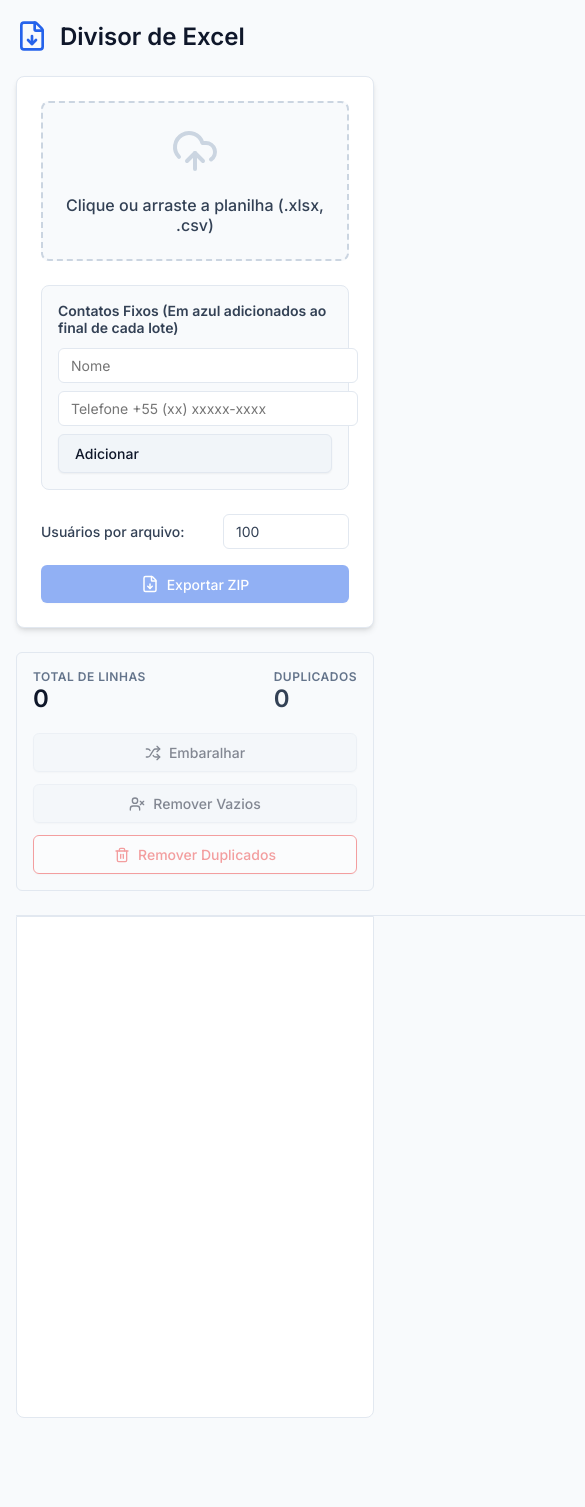
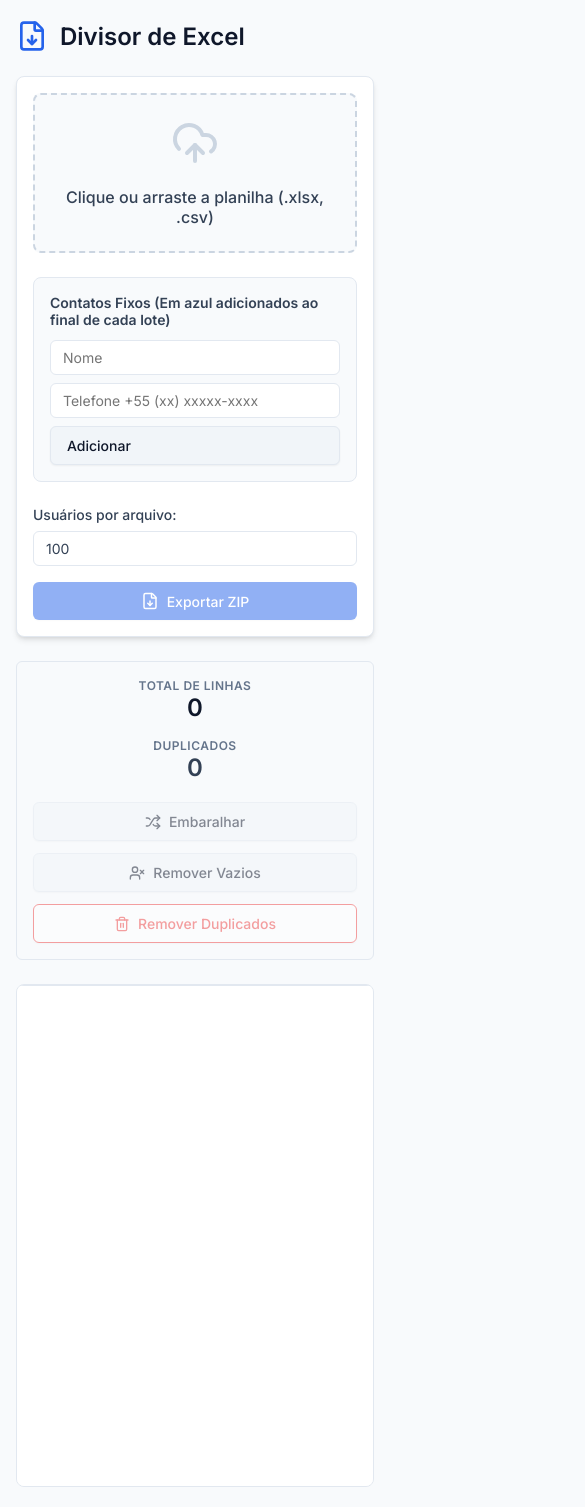
Before and after one commit to caon-guilherme/excel-splitter, a React (Vite) app in the folder Excel Splitter/: page / in a window 390 px wide. Shown: the top 1507 px of the page, 585 px wide, since content can reach past the window. Before the commit the page ends 1438 px from the top, so only its background shows below. Built offline with nearby package versions, Linux system fonts and the light colour scheme.

Commit message:
suporte mobile v2

```diff
--- a/Excel Splitter/src/App.tsx
+++ b/Excel Splitter/src/App.tsx
@@ -457,7 +457,7 @@ export default function App() {
             {controlRows.length > 0 && (
               <div style={{ display: 'flex', flexDirection: 'column', gap: 8 }}>
                 {controlRows.map((row, i) => (
-                  <div key={i} style={{ display: 'flex', justifyContent: 'space-between', alignItems: 'center', background: '#fff', padding: '8px 12px', borderRadius: 4, border: '1px solid var(--border)' }}>
+                  <div key={i} className="added-contact-row">
                     <span style={{ fontSize: 13, fontWeight: 500 }}>{row.name || '-'} <span style={{ color: 'var(--text-light)', marginLeft: 8 }}>{row.phone || '-'}</span></span>
                     <button
                       style={{ background: 'none', border: 'none', color: 'var(--danger)', cursor: 'pointer', display: 'flex', alignItems: 'center' }}
@@ -516,7 +516,7 @@ export default function App() {
           </div>
         </div>
 
-        <div>
+        <div className="table-responsive-wrapper">
           <div className="table-header">
             {headers.map((header, i) => (
               <div key={i} style={{ flex: i === phoneColIndex ? 2 : 1 }}>
@@ -524,7 +524,7 @@ export default function App() {
               </div>
             ))}
           </div>
-          <div className="table-container" style={{ height: 500 }}>
+          <div className="table-body-container" style={{ height: 500 }}>
             {data.length > 0 && (
               <div ref={parentRef} style={{ height: '100%', overflow: 'auto' }}>
                 <div style={{ height: rowVirtualizer.getTotalSize(), position: 'relative' }}>
--- a/Excel Splitter/src/index.css
+++ b/Excel Splitter/src/index.css
@@ -1,4 +1,8 @@
 @import "https://fonts.googleapis.com/css2?family=Inter:wght@400;500;600&display=swap";
+
+*, *::before, *::after {
+  box-sizing: border-box;
+}
 
 :root {
   --bg: #f8fafc;
@@ -215,12 +219,19 @@ input[type=number]:focus {
   display: flex;
 }
 
+.table-responsive-wrapper {
+  border: 1px solid var(--border);
+  border-radius: var(--radius);
+  overflow: hidden;
+  background: var(--panel-bg);
+  display: flex;
+  flex-direction: column;
+}
+
 .table-header {
   color: var(--text-light);
-  border: 1px solid var(--border);
-  border-radius: var(--radius) var(--radius) 0 0;
   background: #f1f5f9;
-  border-bottom: none;
+  border-bottom: 1px solid var(--border);
   font-size: 13px;
   font-weight: 600;
   display: flex;
@@ -235,8 +246,7 @@ input[type=number]:focus {
   border-right: none;
 }
 
-.table-container {
-  border: 1px solid var(--border);
+.table-body-container {
   border-radius: 0 0 var(--radius) var(--radius);
   background: var(--panel-bg);
   height: 500px;
@@ -316,6 +326,16 @@ input[type=number]:focus {
   to { transform: translateY(-10px); }
 }
 
+.added-contact-row {
+  display: flex;
+  justify-content: space-between;
+  align-items: center;
+  background: #fff;
+  padding: 8px 12px;
+  border-radius: 4px;
+  border: 1px solid var(--border);
+}
+
 @media (max-width: 768px) {
   .office-container {
     padding: 20px 16px;
@@ -325,8 +345,12 @@ input[type=number]:focus {
     font-size: 24px;
   }
 
+  .office-card {
+    padding: 16px;
+  }
+
   .office-dropzone {
-    padding: 24px 16px;
+    padding: 24px 12px;
   }
 
   .fixed-contacts-form {
@@ -347,7 +371,13 @@ input[type=number]:focus {
   }
 
   .input-group {
-    justify-content: space-between;
+    flex-direction: column;
+    align-items: stretch;
+    gap: 8px;
+  }
+
+  .input-group input {
+    width: 100% !important;
   }
 
   .stats-bar {
@@ -357,9 +387,24 @@ input[type=number]:focus {
   }
 
   .stat-group {
+    flex-direction: column;
+    align-items: center;
+    width: 100%;
+    gap: 16px;
+    text-align: center;
+  }
+
+  .added-contact-row {
+    flex-direction: row;
     justify-content: space-between;
-    width: 100%;
-    gap: 12px;
+    padding: 8px 10px;
+  }
+
+  .added-contact-row span {
+    overflow: hidden;
+    text-overflow: ellipsis;
+    white-space: nowrap;
+    max-width: calc(100% - 30px);
   }
 
   .actions-group {
@@ -376,11 +421,12 @@ input[type=number]:focus {
     min-width: 600px;
   }
 
-  .table-container {
+  .table-responsive-wrapper {
     overflow-x: auto;
+    border-right: 1px solid var(--border);
   }
 
   .table-header {
-    border-right: 1px solid var(--border);
+    border-right: none;
   }
 }
```
